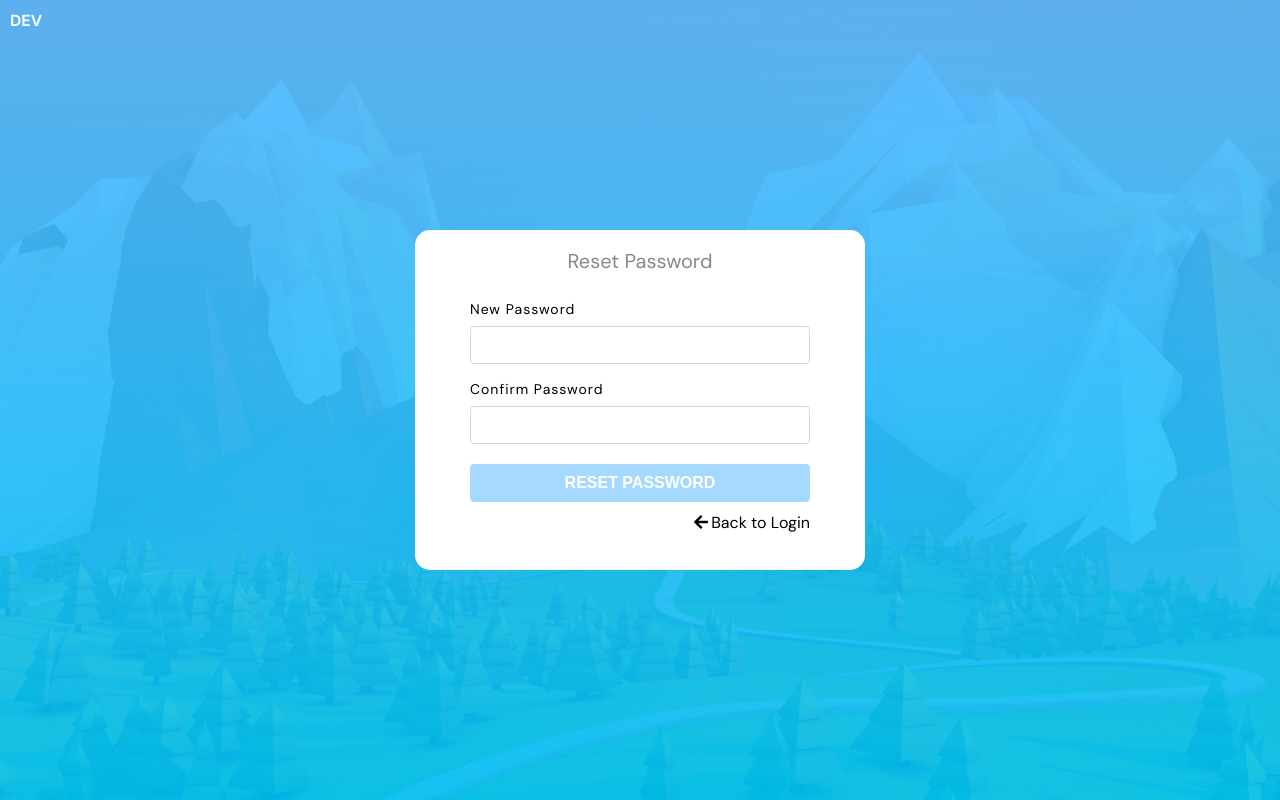
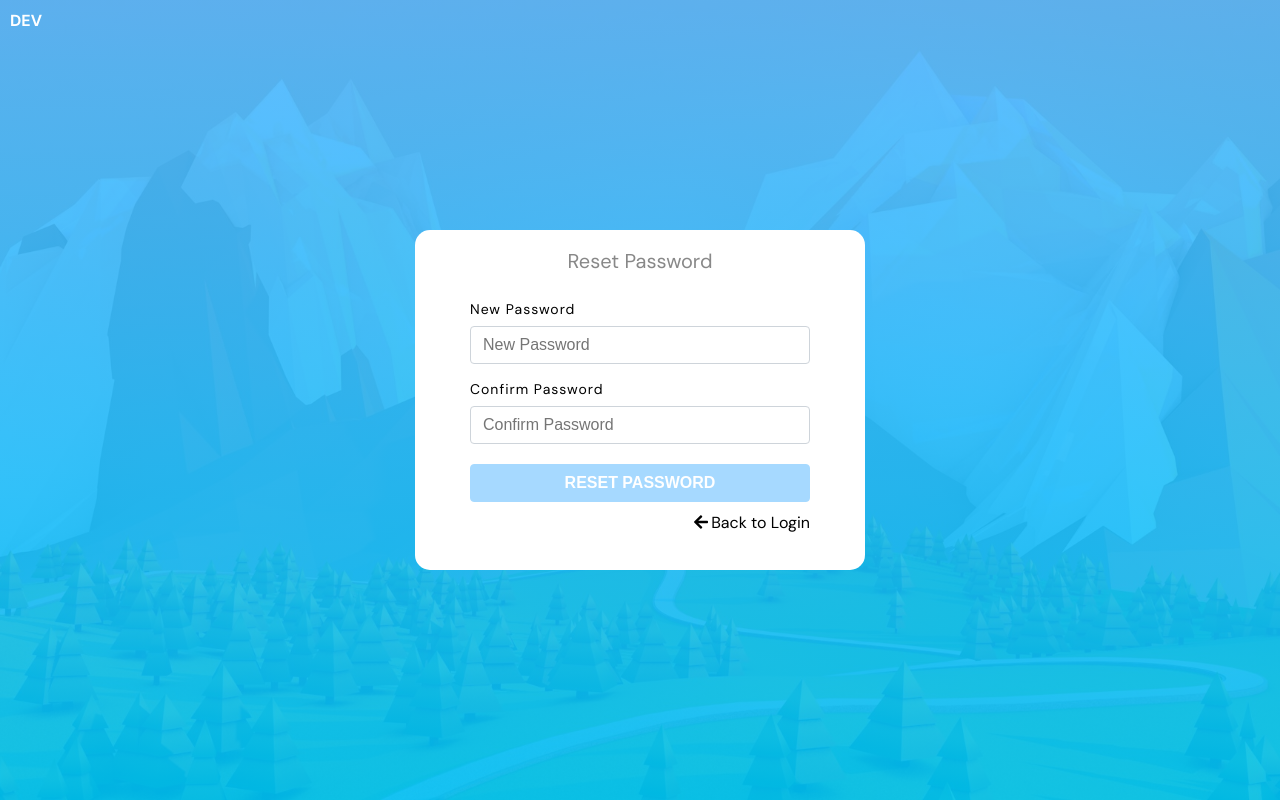
Before and after one commit to Antardas/Chithi-frontend, a React (Vite) app: page /reset-password in a window 1280 px wide. Built offline with nearby package versions, Linux system fonts and the light colour scheme; no server answers.

Commit message:
Convert input to forward ref component

```diff
--- a/src/Components/Input/index.tsx
+++ b/src/Components/Input/index.tsx
@@ -1,4 +1,4 @@
-import React, { FC } from 'react';
+import React, { forwardRef } from 'react';
 import './Input.scss';
 interface InputProps extends React.InputHTMLAttributes<HTMLInputElement> {
   name: string;
@@ -12,7 +12,9 @@ interface InputProps extends React.InputHTMLAttributes<HTMLInputElement> {
   handleChange?(event: React.ChangeEvent<HTMLInputElement>): void;
 }
 
-const Input: FC<InputProps> = ({ id, className, labelText, name, placeHolder, type, value, handleChange, style }) => {
+type Ref = HTMLInputElement;
+
+const Input = forwardRef<Ref, InputProps>(({ id, className, labelText, name, placeHolder, type, value, handleChange, style, ...rest }, ref) => {
   return (
     <div className="form-row">
       {labelText ? (
@@ -33,9 +35,11 @@ const Input: FC<InputProps> = ({ id, className, labelText, name, placeHolder, ty
         className={`form-input ${className}`}
         autoComplete={''}
         style={style}
+        ref={ref}
+        {...rest}
       />
     </div>
   );
-};
+});
 
 export default Input;
```
